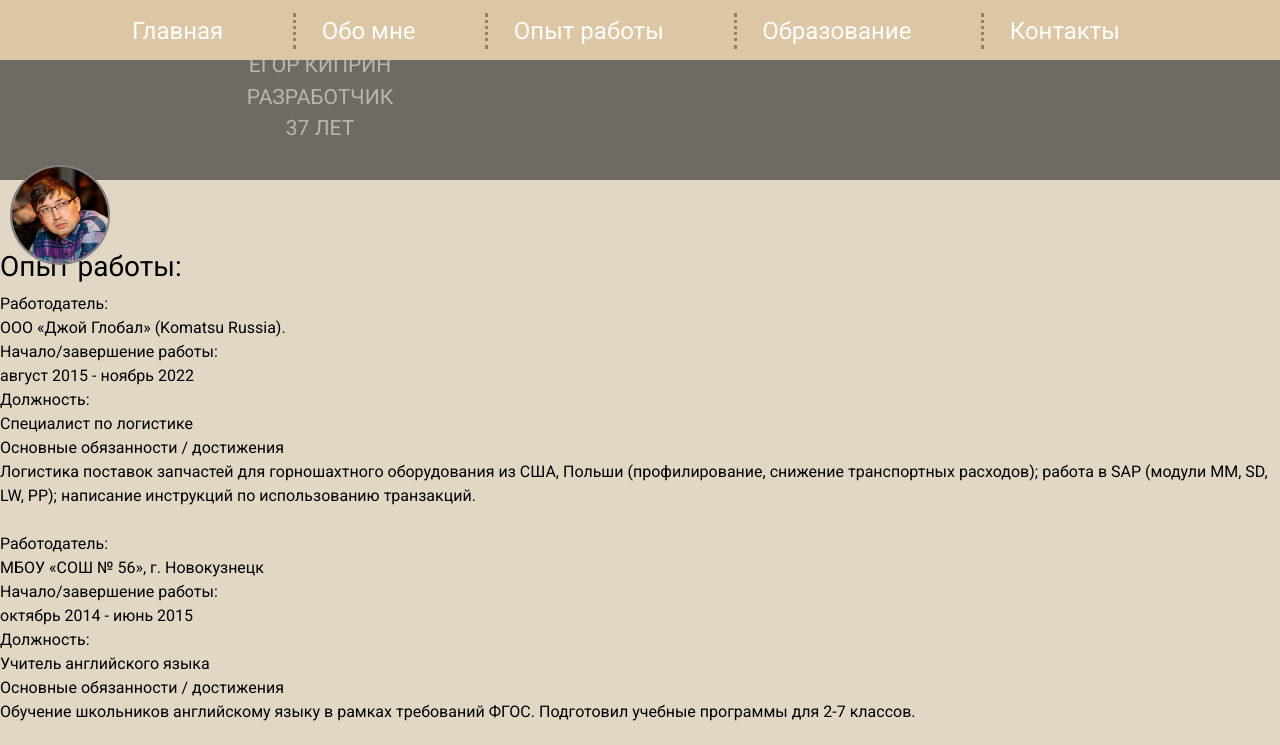
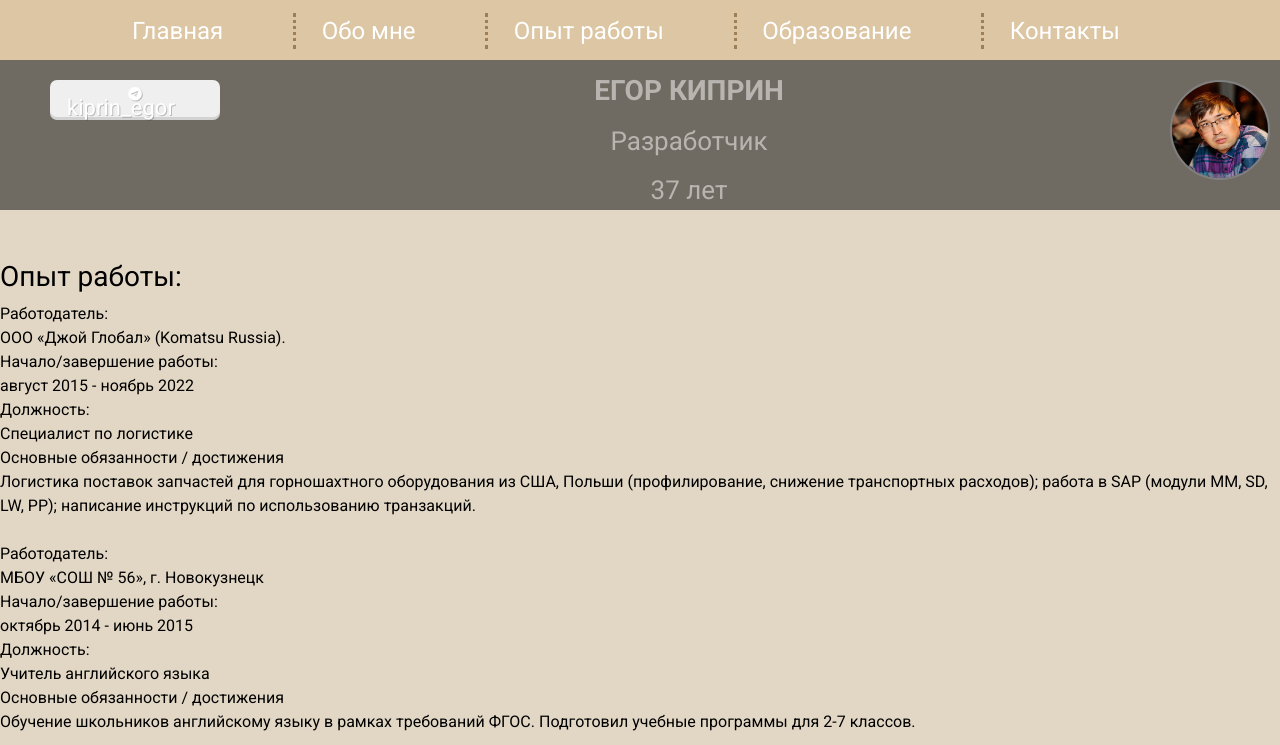
Before and after one commit to konung-nvkz/CV_HTML_CSS, a website built with webpack: page src/template.html in a window 1280 px wide. Shown: the top 745 px of the page. Built offline with nearby package versions, Linux system fonts and the light colour scheme.

Commit message:
additions from yesterday

```diff
--- a/src/sass/_style.scss
+++ b/src/sass/_style.scss
@@ -17,7 +17,7 @@ nav {
 	height: 60px; //и высоту
 	z-index: 2; //сделаем, чтобы меню всегда было на переднем плане
 	background-color: $firstmenuback; //цвет фона меню
-
+	top: 0;
 }
 //пробежимся по пунктам в меню
 .menu {
@@ -46,80 +46,81 @@ nav {
 }
 // зададим стили подзаголовка
 .subheader {
-	position: absolute;
-	// display: flex;
-	top: 50px;
-	width: 100%;
-	height: 130px;
-	background-color: rgba(0,0,0, .5);
-	align-items: right;
+	margin-top: 60px; //сзададим отступ, чтобы не прилипало к верхнему меню
+	background-color: rgba(0,0,0, .5); //зададим цвет фона и прозрачность
+	display: flex; //установим резиновое отображение
+	justify-content: space-between; // организуем выравнивание элементов
 
-	.subheader_official {
-		// margin: 26px 22px 0 0;
-		opacity: 0.5;
+	.subheader_name {
+		opacity: 0.5; //установим прозрачность
 		color: #ffffff;
-		font-size: 21px;
+		font-size: 28px;
+		font-weight: 900;
+		text-align: center;
+		text-transform: uppercase;
+		padding-top: 10px;
+	}
+	.subheader_info {
+		opacity: 0.5; //установим прозрачность
+		color: #ffffff;
+		font-size: 26px;
 		font-weight: 400;
 		text-align: center;
-		width:50%;
-		text-transform: uppercase;
+		// text-transform: uppercase;
+		padding-top: 10px;
+
 	}
 	.img {
-		border-radius:  50px;
-		width: 100px;
-		height: 100px;
-		border: 2px solid grey;
-		align-items: right;
-		margin: 20px 10px;
+		border-radius:  50px; //скруглим фото
+		width: 100px; //зададим его ширину
+		height: 100px; //зададим высоту фото
+		border: 2px solid grey; //установим границу, которая будет обрамлять
+		align-items: left;
+		margin: 20px 10px 10px 50px;
 		// padding: 10px;
 	}
-	// .subheader_logo {
-	// 	display: block;
-	// 	max-width: 100%;
-	// 	margin-top: 16px;
-	// }
 
-	// .subheader_call {
-	// 	//text-transform: uppercase;
-	// 	color: #ffffff;
-	// 	font-size: 22px;
-	// 	font-weight: 300;
-	// 	margin-top: -19px;
-	// 	text-align: right;
-	// 	margin-right: 10px;
-	// 	padding-right: 28px;
-	// }
-	// .subheader_telegram {
-	// 	display: block;
-	// 	color: #ffffff;
-	// 	font-size: 22px;
-	// 	font-weight: 400;
-	// 	text-align: right;
-	// 	line-height: 12px;
-	// 	margin-right: 10px;
-	// 	padding-right: 18px;
-	// 	text-decoration: none;
-	// }
-	// .subheader_btn {
-	// 	margin-top: 0;
-	// 	width: 170px;
-	// 	height: 40px;
-	// 	box-shadow: inset 0 -3px 0 rgba(0, 0, 0, 0.12);
-	// 	border: none;
-	// 	border-radius: 5px;
-	// 	background-image: linear-gradient(to bottom, #f2bb62 0%, #423c32, 80%);
-	// 	text-shadow: 1px 1px 0 rgba(0, 0, 0, 0.21);
-	// 	color: #ffffff;
-	// 	font-size: 14px;
-	// 	font-weight: 400;
+	.subheader_call {
+		//text-transform: uppercase;
+		color: #ffffff;
+		font-size: 19px;
+		font-weight: 300;
+		text-align: right;
+		margin-right: 10px;
+		padding-right: 28px;
+	}
+	.subheader_telegram {
+		display: block;
+		color: #ffffff;
+		font-size: 22px;
+		font-weight: 400;
+		text-align: center;
+		line-height: 12px;
+		margin-right: 10px;
+		padding-right: 18px;
+		text-decoration: none;
+	}
+	.subheader_btn {
+		margin-top: 20px;
+		margin-left: 50px;
+		width: 170px;
+		height: 40px;
+		box-shadow: inset 0 -3px 0 rgba(0, 0, 0, 0.12);
+		border: none;
+		border-radius: 7px;
+		background-image: linear-gradient(to top, #a56908 0%, #d8bb8a, 80%);
+		text-shadow: 1px 1px 0 rgba(0, 0, 0, 0.21);
+		color: #ffffff;
+		font-size: 14px;
+		font-weight: 400;
 
 
-	// }
+	}
 }
 .experience {
 	display: block;
     // margin-top: 400 px;
-    padding-top: 200px; //вверхний отступ от границы блока
+    // padding-top: 200px; //вверхний отступ от границы блока
 
 }
 
--- a/src/template.html
+++ b/src/template.html
@@ -32,13 +32,20 @@
                 </div>
             </nav>
             <div class="subheader">
-                <!-- <div class="container"></div> -->
-                            <div class="subheader_official">Егор Киприн </div>
-                            <div class="subheader_official"> Разработчик </div>
-                            <div class="subheader_official"> 37 лет </div>
-                            <div><img src="img/photo_main.jpg" class="img" alt="portrait"> </div>
+                <div class="subheader_call">
+                    <button class="subheader_btn">
+                        <i class="fa-brands fa-telegram"></i>
+                        <a href="https://t.me/kiprin_egor" class="subheader_telegram">kiprin_egor</a>
+                    </button>
+                </div>
+                <div>
+                    <div class="subheader_name">Егор Киприн </div>
+                    <div class="subheader_info"> Разработчик </div>
+                    <div class="subheader_info"> 37 лет </div>
+                </div>
+                <div><img src="img/photo_main.jpg" class="img" alt="portrait"> </div>
 
-                        <!-- <div class="subheader_call"><button class="subheader_btn"><i class="fa-brands fa-telegram"></i><a href="https://t.me/kiprin_egor" class="xs-visible subheader_telegram">kiprin_egor</button></div></a> </div> -->
+            </div>
         </header>
         <!-- <br><br><br><br><br><br><br> -->
 
```
Also changed, not shown: dist/index.html, dist/main.bundle.js, 1 other file.
